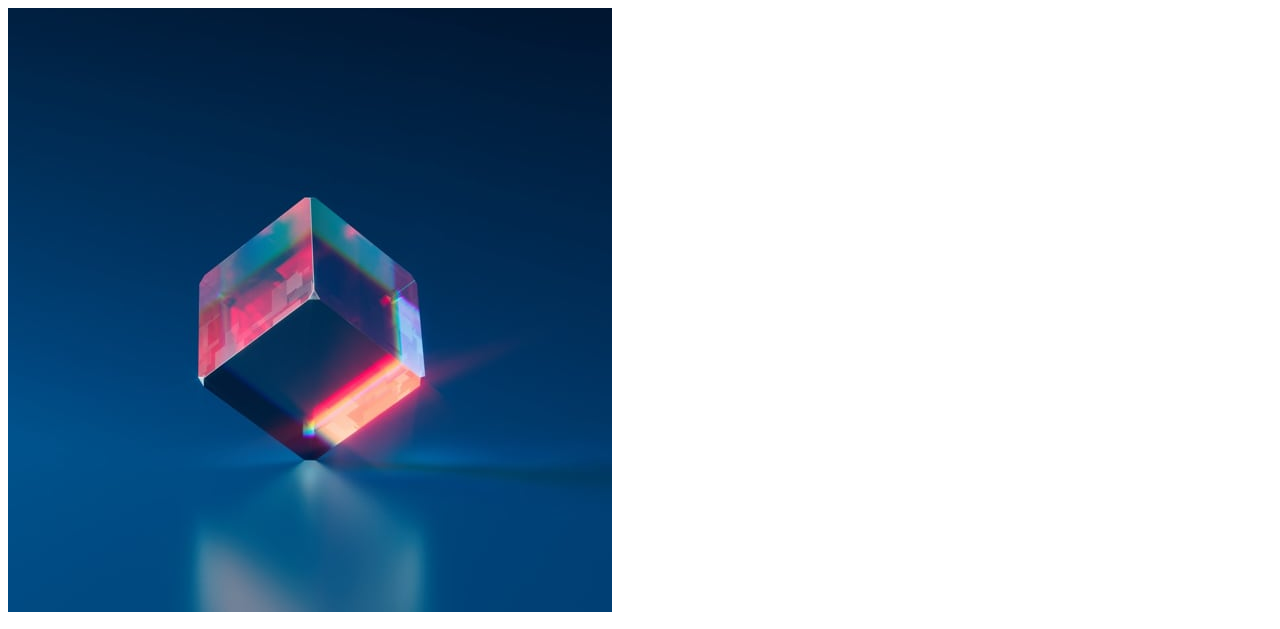
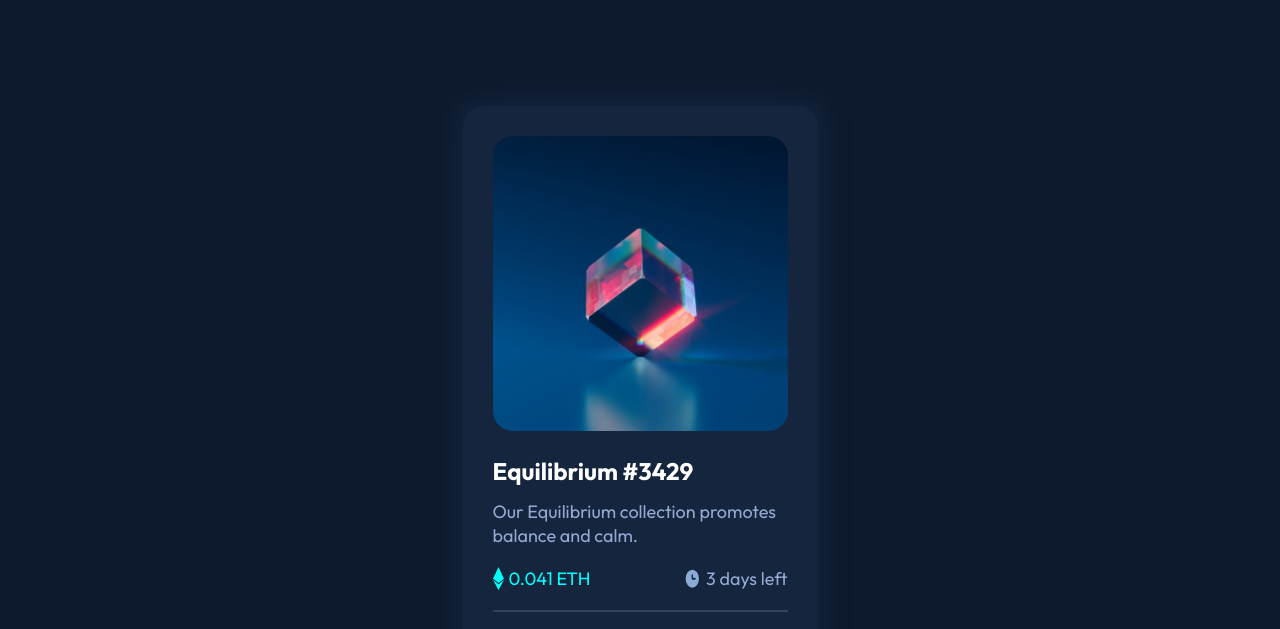
Before and after one commit to O-h-coder/NFT-preview-card-component, a plain HTML site: page index.html in a window 1280 px wide. Shown: the top 629 px of the page. Drawn offline with Linux system fonts and the light colour scheme.

Commit message:
Finshed Challenge

```diff
--- a/Style/main.css
+++ b/Style/main.css
@@ -0,0 +1,133 @@
+* {
+  padding: 0;
+  margin: 0;
+  box-sizing: border-box;
+}
+body {
+  background-color: #0d1a2d;
+  font-family: "Outfit";
+  font-size: 18px;
+  color: white;
+  display: flex;
+  flex-direction: column;
+  justify-content: center;
+  align-items: center;
+  height: 100vh;
+  overflow: hidden;
+  position: relative;
+}
+.container {
+  background-color: #14253d;
+  padding: 30px;
+  border-radius: 20px;
+  display: grid;
+  box-shadow: 0 0 20px 10px #12223b;
+  grid-template-columns: repeat(3, auto);
+  grid-template-rows: repeat(4, auto);
+  gap: 20px;
+}
+.container .header {
+  grid-column: span 3;
+  position: relative;
+  border-radius: 20px;
+}
+.container .header img {
+  height: 295px;
+  border-radius: 20px;
+}
+.container .header::before {
+  content: "";
+  position: absolute;
+  width: 100%;
+  height: 100%;
+  background-color: #00fff7;
+  border-radius: 20px;
+  top: 0;
+  left: 0;
+  opacity: 0.5;
+  z-index: -1;
+}
+.container .header::after {
+  content: url("../images/icon-view.svg");
+  position: absolute;
+  top: 50%;
+  left: 50%;
+  transform: translate(-50%, -50%);
+  z-index: -1;
+}
+.container .header:hover::after,
+.container .header:hover::before {
+  z-index: 1;
+  cursor: pointer;
+}
+.container .main {
+  grid-column: span 3;
+}
+.container .main h1 {
+  font-size: 24px;
+  padding-bottom: 14px;
+}
+.container .main h1:hover {
+  color: #00fff7;
+  cursor: pointer;
+}
+.container .main p {
+  line-height: 1.3;
+  width: 295px;
+  color: #95aad3;
+}
+.container .details {
+  grid-column: span 3;
+  display: flex;
+  justify-content: space-between;
+}
+.container .details .one {
+  color: aqua;
+  display: flex;
+  gap: 5px;
+}
+.container .details .two {
+  color: #95aad3;
+  display: flex;
+  gap: 5px;
+}
+.container hr {
+  border: 1px solid #2f415b;
+  grid-column: span 3;
+}
+.container .end {
+  grid-column: span 3;
+  display: flex;
+  align-items: center;
+  gap: 15px;
+}
+.container .end img {
+  width: 32px;
+  border-radius: 50%;
+  border: 1px solid white;
+}
+.container .end p span:first-child {
+  color: #95aad3;
+}
+.container .end p span:last-child:hover {
+  color: #00fff7;
+  cursor: pointer;
+}
+.contact {
+  position: absolute;
+  bottom: 0;
+  color: #8bacda;
+}
+.contact a {
+  color: #00fff7;
+  text-decoration: none;
+  letter-spacing: 1.3px;
+}
+@media (max-width: 375px) {
+  .container .main h1 {
+    font-size: 18px;
+  }
+  .contact {
+    font-size: 14px;
+  }
+}
--- a/index.html
+++ b/index.html
@@ -16,19 +16,26 @@
   </head>
   <body>
     <div class="container">
-      <img src="images/image-equilibrium.jpg" alt="Equilibrium" />
+      <div class="header">
+        <img src="images/image-equilibrium.jpg" alt="" />
+      </div>
       <div class="main">
         <h1>Equilibrium #3429</h1>
         <p>Our Equilibrium collection promotes balance and calm.</p>
       </div>
       <div class="details">
-        <span class="one">0.041 ETH</span>
-        <span class="two">3 days left</span>
+        <span class="one">
+          <img src="images/icon-ethereum.svg" alt="Ethereum" /> 0.041 ETH</span
+        >
+        <span class="two">
+          <img src="images/icon-clock.svg" alt="Clock" /> 3 days left</span
+        >
       </div>
       <hr />
       <div class="end">
         <img src="images/image-avatar.png" alt="Avatar" />
-        <p>Creation of Jules Wyvern</p>
+        <p><span>Creation of</span> <span>Jules Wyvern</span></p>
+      </div>
     </div>
     <div class="contact">
       <p>
@@ -40,6 +47,5 @@
         <a href="https://github.com/O-h-coder" target="_blank">Omar Hanfy</a>
       </p>
     </div>
-    </div>
   </body>
 </html>
```
Lines whose indentation alone changed are shown as unchanged.
